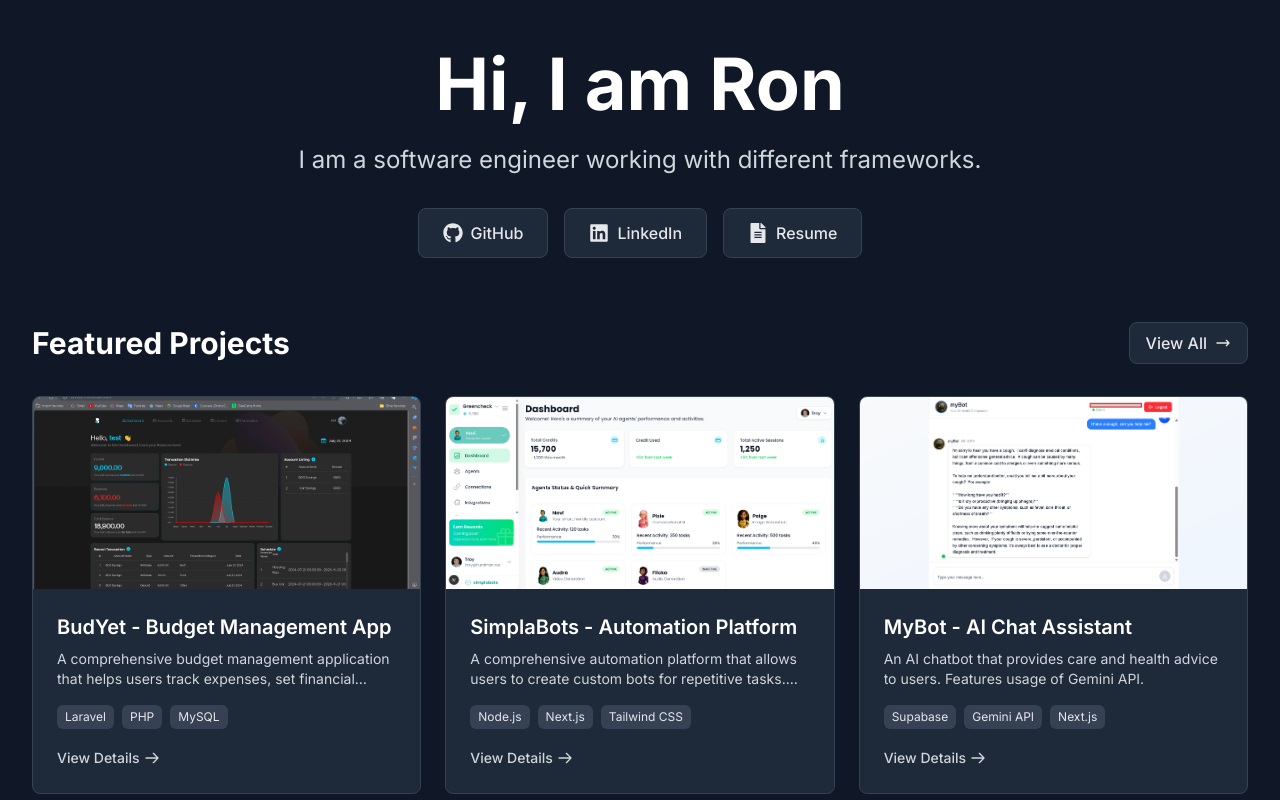
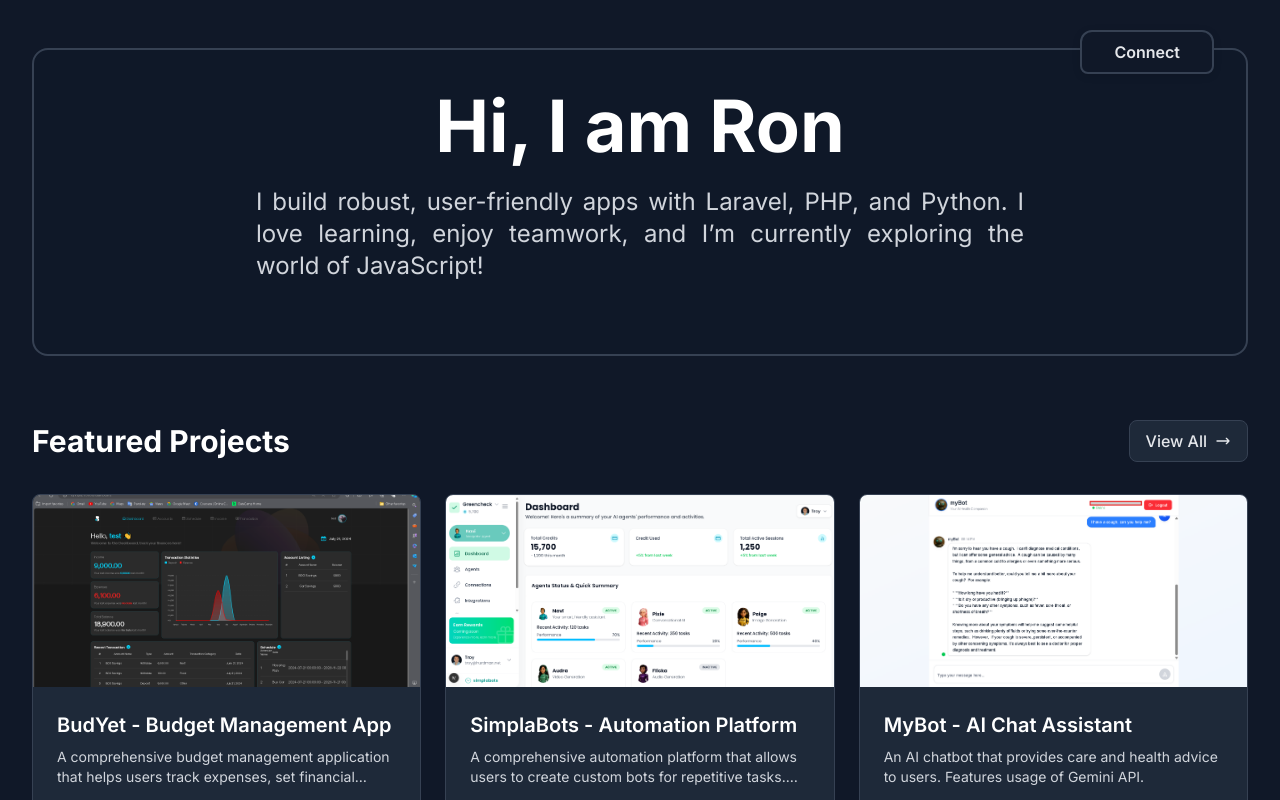
Before and after one commit to rdeniele/rondp-portfolio, a Next.js app: page / in a window 1280 px wide. Shown: the top 800 px of the page. Built offline with nearby package versions, Linux system fonts and the light colour scheme.

Commit message:
simplify UI

```diff
--- a/src/app/page.tsx
+++ b/src/app/page.tsx
@@ -8,24 +8,33 @@
 
 export default function Home() {
   const [selectedProject, setSelectedProject] = useState<Project | null>(null);
+  const [showSocials, setShowSocials] = useState(false);
 
   return (
     <div className="min-h-screen bg-gray-900">
       <div className="max-w-7xl mx-auto px-4 py-12 sm:px-6 lg:px-8">
         {/* Hero Section */}
-        <div className="text-center mb-16">
+        <div className="text-center mb-16 border-2 border-gray-700 rounded-2xl p-10 bg-gray-900/80 relative">
+          <button
+            onClick={() => setShowSocials((prev) => !prev)}
+            className="absolute -top-5 right-8 px-8 py-2 rounded-t-xl rounded-b-lg bg-gray-900 border-2 border-gray-700 text-gray-200 font-semibold shadow-md hover:bg-gray-800 hover:text-white transition-colors transition-transform hover:scale-105 z-20"
+            style={{boxShadow: '0 2px 8px 0 rgba(0,0,0,0.10)'}}
+          >
+            {showSocials ? 'Hide' : 'Connect'}
+          </button>
           <h1 className="text-5xl sm:text-6xl md:text-7xl font-bold text-white mb-6">
             Hi, I am Ron
           </h1>
-          <p className="text-xl sm:text-2xl text-gray-300 max-w-3xl mx-auto mb-8">
-            I am a software engineer working with different frameworks.
+          <p className="text-xl sm:text-2xl text-gray-300 max-w-3xl mx-auto mb-8 text-justify">
+            I build robust, user-friendly apps with Laravel, PHP, and Python. I love learning, enjoy teamwork, and I’m currently exploring the world of JavaScript!
           </p>
-          <div className="flex justify-center gap-4">
+          {showSocials && (
+            <div className="flex justify-between gap-4 w-full max-w-xl mx-auto mt-8">
               <a
                 href="https://github.com/rdeniele"
                 target="_blank"
                 rel="noopener noreferrer"
-              className="flex items-center gap-2 px-6 py-3 rounded-lg border border-gray-700 hover:border-gray-600 bg-gray-800 text-gray-200 font-medium transition-colors"
+                className="flex-1 flex items-center justify-center gap-2 px-6 py-3 rounded-lg border border-gray-700 hover:border-gray-600 bg-gray-800 text-gray-200 font-medium transition-colors transition-transform hover:scale-105"
               >
                 <FaGithub className="text-xl" />
                 <span>GitHub</span>
@@ -34,7 +43,7 @@
                 href="https://www.linkedin.com/in/ron-paragoso-a96b1724b/"
                 target="_blank"
                 rel="noopener noreferrer"
-              className="flex items-center gap-2 px-6 py-3 rounded-lg border border-gray-700 hover:border-gray-600 bg-gray-800 text-gray-200 font-medium transition-colors"
+                className="flex-1 flex items-center justify-center gap-2 px-6 py-3 rounded-lg border border-gray-700 hover:border-gray-600 bg-gray-800 text-gray-200 font-medium transition-colors transition-transform hover:scale-105"
               >
                 <FaLinkedin className="text-xl" />
                 <span>LinkedIn</span>
@@ -43,12 +52,13 @@
                 href="/resume.pdf"
                 target="_blank"
                 rel="noopener noreferrer"
-              className="flex items-center gap-2 px-6 py-3 rounded-lg border border-gray-700 hover:border-gray-600 bg-gray-800 text-gray-200 font-medium transition-colors"
+                className="flex-1 flex items-center justify-center gap-2 px-6 py-3 rounded-lg border border-gray-700 hover:border-gray-600 bg-gray-800 text-gray-200 font-medium transition-colors transition-transform hover:scale-105"
               >
                 <FaFileAlt className="text-xl" />
                 <span>Resume</span>
               </a>
             </div>
+          )}
         </div>
 
         {/* Featured Projects Section */}
@@ -69,7 +79,7 @@
             {projects.slice(0, 3).map((project) => (
               <div
                 key={project.id}
-                className="bg-gray-800 rounded-lg overflow-hidden border border-gray-700 transition-all duration-300 hover:border-gray-600 hover:shadow-lg"
+                className="bg-gray-800 rounded-lg overflow-hidden border border-gray-700 transition-all duration-300 hover:border-gray-600 hover:shadow-lg transition-transform hover:scale-105"
               >
                 <div className="relative w-full h-48">
                   <Image
@@ -112,7 +122,7 @@
           <div className="flex items-center gap-8">
             <a
               href="mailto:work.rparagoso@gmail.com"
-              className="flex items-center gap-3 text-gray-300 hover:text-white transition-colors group"
+              className="flex items-center gap-3 text-gray-300 hover:text-white transition-colors group transition-transform hover:scale-110"
             >
               <svg className="w-5 h-5" fill="none" stroke="currentColor" viewBox="0 0 24 24">
                 <path strokeLinecap="round" strokeLinejoin="round" strokeWidth={2} d="M3 8l7.89 5.26a2 2 0 002.22 0L21 8M5 19h14a2 2 0 002-2V7a2 2 0 00-2-2H5a2 2 0 00-2 2v10a2 2 0 002 2z" />
@@ -122,7 +132,7 @@
             <span className="text-gray-600">•</span>
             <a
               href="tel:+639159427791"
-              className="flex items-center gap-3 text-gray-300 hover:text-white transition-colors group"
+              className="flex items-center gap-3 text-gray-300 hover:text-white transition-colors group transition-transform hover:scale-110"
             >
               <svg className="w-5 h-5" fill="none" stroke="currentColor" viewBox="0 0 24 24">
                 <path strokeLinecap="round" strokeLinejoin="round" strokeWidth={2} d="M3 5a2 2 0 012-2h3.28a1 1 0 01.948.684l1.498 4.493a1 1 0 01-.502 1.21l-2.257 1.13a11.042 11.042 0 005.516 5.516l1.13-2.257a1 1 0 011.21-.502l4.493 1.498a1 1 0 01.684.949V19a2 2 0 01-2 2h-1C9.716 21 3 14.284 3 6V5z" />
--- a/src/app/projects/page.tsx
+++ b/src/app/projects/page.tsx
@@ -55,6 +55,24 @@
 
   return (
     <div className="min-h-screen bg-gray-900 text-white">
+      {/* Back to Home - Top Left */}
+      <div className="absolute top-8 left-8 z-20">
+        <Link
+          href="/"
+          className="group relative inline-flex items-center gap-3 px-8 py-4 rounded-xl bg-white/10 backdrop-blur-lg border border-white/20 shadow-lg hover:bg-white/20 transition-all duration-300 overflow-hidden transition-transform hover:scale-105"
+        >
+          <div className="absolute inset-0 bg-gradient-to-r from-indigo-500/20 to-purple-500/20 opacity-0 group-hover:opacity-100 transition-opacity duration-300" />
+          <svg
+            className="relative z-10 w-5 h-5 text-white transform transition-transform duration-300 group-hover:-translate-x-1"
+            fill="none"
+            stroke="currentColor"
+            viewBox="0 0 24 24"
+          >
+            <path strokeLinecap="round" strokeLinejoin="round" strokeWidth={2} d="M19 12H5m7 7l-7-7 7-7" />
+          </svg>
+          <span className="relative z-10 text-white font-medium">Back to Home</span>
+        </Link>
+      </div>
       {/* Header */}
       <div className="relative w-full h-72">
         <div className="absolute inset-0 bg-gray-800" />
@@ -76,7 +94,7 @@
             <button
               key={category}
               onClick={() => setSelectedCategory(category)}
-              className={`px-6 py-3 rounded-lg border font-medium transition-colors ${
+              className={`px-6 py-3 rounded-lg border font-medium transition-colors transition-transform hover:scale-105 ${
                 selectedCategory === category
                   ? 'border-gray-600 bg-gray-800 text-white'
                   : 'border-gray-700 bg-gray-800 text-gray-200 hover:border-gray-600'
@@ -92,7 +110,7 @@
           {filteredProjects.map((project) => (
             <div
               key={project.id}
-              className="bg-gray-800 rounded-lg overflow-hidden border border-gray-700 transition-all duration-300 hover:border-gray-600 hover:shadow-lg"
+              className="bg-gray-800 rounded-lg overflow-hidden border border-gray-700 transition-all duration-300 hover:border-gray-600 hover:shadow-lg transition-transform hover:scale-105"
             >
               <div className="relative h-48">
                 <Image
@@ -128,26 +146,6 @@
           ))}
         </div>
 
-        {/* Back to Home */}
-        <div className="mt-12 text-center">
-          <Link
-            href="/"
-            className="group relative inline-flex items-center gap-3 px-8 py-4 rounded-xl bg-white/10 backdrop-blur-lg border border-white/20 shadow-lg hover:bg-white/20 transition-all duration-300 overflow-hidden"
-          >
-            <div className="absolute inset-0 bg-gradient-to-r from-indigo-500/20 to-purple-500/20 opacity-0 group-hover:opacity-100 transition-opacity duration-300" />
-            <svg
-              className="relative z-10 w-5 h-5 text-white transform transition-transform duration-300 group-hover:-translate-x-1"
-              fill="none"
-              stroke="currentColor"
-              viewBox="0 0 24 24"
-            >
-              <path strokeLinecap="round" strokeLinejoin="round" strokeWidth={2} d="M19 12H5m7 7l-7-7 7-7" />
-            </svg>
-            <span className="relative z-10 text-white font-medium">Back to Home</span>
-          </Link>
-        </div>
-      </div>
-
         {/* Project Modal */}
         {selectedProject && (
           <ProjectModal
@@ -160,6 +158,7 @@
           />
         )}
       </div>
+    </div>
   );
 };
 
```
Lines whose indentation alone changed are shown as unchanged.
